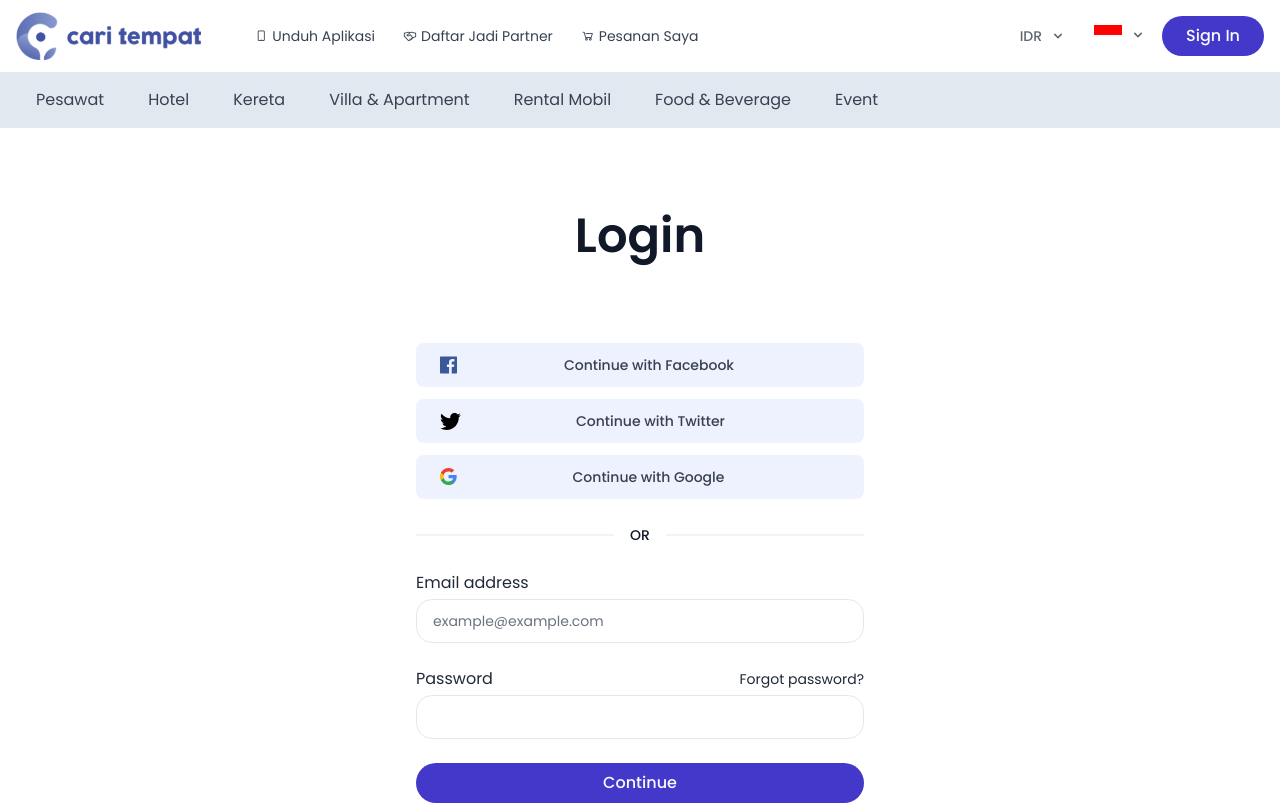
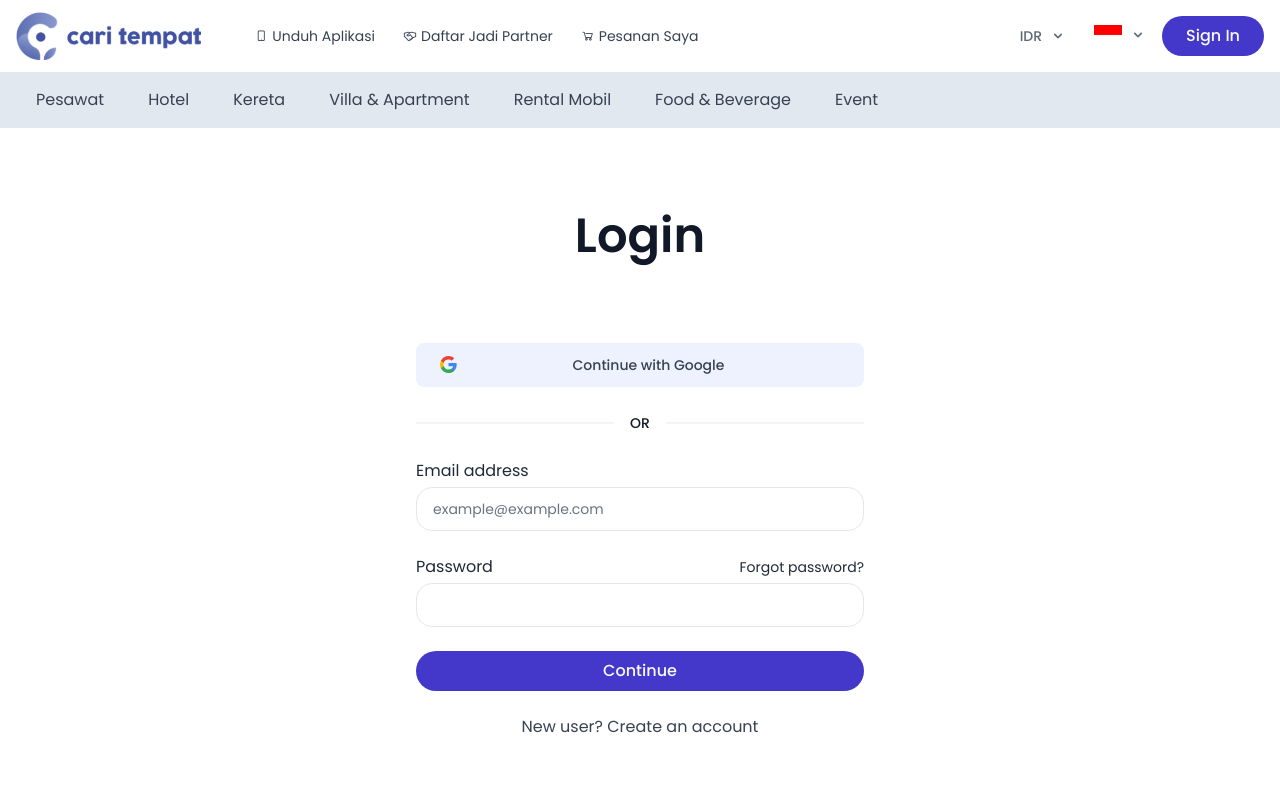
Before and after one commit to safarudinyoga/ct-fe, a React (Create React App) app: page /caritempat/v2/login in a window 1280 px wide. Shown: the top 805 px of the page. Built offline with nearby package versions, Linux system fonts and the light colour scheme.

Commit message:
:zap: init

```diff
--- a/src/containers/PageLogin/PageLogin.tsx
+++ b/src/containers/PageLogin/PageLogin.tsx
@@ -1,27 +1,17 @@
 import React, { FC } from "react";
-import facebookSvg from "images/Facebook.svg";
-import twitterSvg from "images/Twitter.svg";
+import { useFormik } from 'formik'
+import * as Yup from 'yup'
 import googleSvg from "images/Google.svg";
 import { Helmet } from "react-helmet";
 import Input from "shared/Input/Input";
 import { Link } from "react-router-dom";
 import ButtonPrimary from "shared/Button/ButtonPrimary";
-
+import { TextError } from "shared/TextError";
 export interface PageLoginProps {
   className?: string;
 }
 
 const loginSocials = [
-  {
-    name: "Continue with Facebook",
-    href: "#",
-    icon: facebookSvg,
-  },
-  {
-    name: "Continue with Twitter",
-    href: "#",
-    icon: twitterSvg,
-  },
   {
     name: "Continue with Google",
     href: "#",
@@ -30,6 +20,21 @@ const loginSocials = [
 ];
 
 const PageLogin: FC<PageLoginProps> = ({ className = "" }) => {
+
+  const { handleChange, handleSubmit, values, errors, touched, setValues } = useFormik({
+    initialValues: {
+      email: '',
+      password: ''
+    },
+    validationSchema: Yup.object({
+      email: Yup.string().email('Invalid email format').required('Email is Required!'),
+      password: Yup.string().required('Password is Required!')
+    }),
+    onSubmit: (val) => {
+      console.log(val);
+    }
+  })
+
   return (
     <div className={`nc-PageLogin ${className}`} data-nc-id="PageLogin">
       <Helmet>
@@ -66,16 +71,23 @@ const PageLogin: FC<PageLoginProps> = ({ className = "" }) => {
             <div className="absolute left-0 w-full top-1/2 transform -translate-y-1/2 border border-neutral-100 dark:border-neutral-800"></div>
           </div>
           {/* FORM */}
-          <form className="grid grid-cols-1 gap-6" action="#" method="post">
+          <form className="grid grid-cols-1 gap-6" onSubmit={handleSubmit} autoComplete='off'>
             <label className="block">
               <span className="text-neutral-800 dark:text-neutral-200">
                 Email address
               </span>
               <Input
+                name="email"
+                id="email"
                 type="email"
+                value={values.email}
                 placeholder="example@example.com"
-                className="mt-1"
+                onChange={handleChange}
+                className={errors.email && touched.email ? 'is-invalid mt-1' : 'mt-1'}
               />
+              {errors.email && touched.email &&
+                <TextError>{errors.email}</TextError>
+              }
             </label>
             <label className="block">
               <span className="flex justify-between items-center text-neutral-800 dark:text-neutral-200">
@@ -84,7 +96,17 @@ const PageLogin: FC<PageLoginProps> = ({ className = "" }) => {
                   Forgot password?
                 </Link>
               </span>
-              <Input type="password" className="mt-1" />
+              <Input
+                name="password"
+                id="password"
+                type="password"
+                value={values.password}
+                onChange={handleChange}
+                className={errors.password && touched.password ? 'is-invalid mt-1' : 'mt-1'}
+              />
+              {errors.password && touched.password &&
+                <TextError>{errors.password}</TextError>
+              }
             </label>
             <ButtonPrimary type="submit">Continue</ButtonPrimary>
           </form>
--- a/src/index.tsx
+++ b/src/index.tsx
@@ -1,5 +1,6 @@
 import React from "react";
 import ReactDOM from "react-dom/client";
+import { Provider } from 'react-redux'
 //
 import "react-dates/initialize";
 import "react-dates/lib/css/_datepicker.css";
@@ -12,15 +13,16 @@ import "./fonts/line-awesome-1.3.0/css/line-awesome.css";
 //
 import App from "./App";
 import reportWebVitals from "./reportWebVitals";
+import store from './store'
 
 const root = ReactDOM.createRoot(
   document.getElementById("root") as HTMLElement
 );
 
 root.render(
-  // <React.StrictMode>
-  <App />
-  // </React.StrictMode>
+  <Provider store={store}>
+    <App />
+  </Provider>
 );
 
 // If you want to start measuring performance in your app, pass a function
--- /dev/null
+++ b/src/routers/privateRouter/index.tsx
@@ -0,0 +1,42 @@
+import React from 'react'
+import { Route, Redirect } from 'react-router-dom'
+import PropTypes from 'prop-types'
+import Cookies from 'universal-cookie'
+
+// import { SITE_COOKIES, MENU } from '@config'
+
+const cookies = new Cookies()
+
+export interface IPrivateRouterProps {
+  children: React.ReactNode
+}
+
+const PrivateRouter = ({ component: Component, ...rest }: IPrivateRouterProps) => (
+  <Route
+    {...rest}
+    render={(props) =>
+      // cookies.get(SITE_COOKIES.TOKEN) || cookies.get(SITE_COOKIES.SESSIONID) ? (
+      true ? (
+        <Component {...props} />
+      ) : (
+        <Redirect
+          to={{
+            pathname: MENU.LOGIN,
+            state: { from: props.location },
+          }}
+        />
+      )
+    }
+  />
+)
+
+PrivateRouter.defaultProps = {
+  location: null,
+}
+
+PrivateRouter.propTypes = {
+  component: PropTypes.func.isRequired,
+  location: PropTypes.object,
+}
+
+export default PrivateRouter
--- /dev/null
+++ b/src/shared/TextError/index.tsx
@@ -0,0 +1,11 @@
+import * as React from 'react';
+
+export interface ITextErrorProps {
+  children: React.ReactNode
+}
+
+export function TextError (props: ITextErrorProps) {
+  return (
+    <p className='global-error-message'>{props.children}</p>
+  )
+}
--- /dev/null
+++ b/src/store/index.ts
@@ -0,0 +1,12 @@
+import { configureStore } from '@reduxjs/toolkit'
+import { combineReducers } from 'redux'
+
+const reducer = combineReducers({
+  // here we will be adding reducers
+})
+
+const store = configureStore({
+  reducer,
+})
+
+export default store;
--- /dev/null
+++ b/src/styles/_mixins.sass
@@ -0,0 +1,24 @@
+@mixin flex($flexDirection: false, $justifyDirection: false, $alignDirection: false, $flexWrap: false, $alignContent: false)
+  display: flex
+  @if $flexDirection != false
+    flex-direction: $flexDirection
+  @if $justifyDirection
+    justify-content: $justifyDirection
+  @if $alignDirection
+    align-items: $alignDirection
+  @if $flexWrap
+    flex-wrap: $flexWrap
+  @if $alignContent
+    align-content: $alignContent
+
+@mixin typograph($size: false, $weight: false, $color: false, $lineHeight: false, $letterSpacing: false)
+  @if $size != false
+    font-size: $size
+  @if $weight != false
+    font-weight: $weight
+  @if $color != false
+    color: $color
+  @if $lineHeight != false
+    line-height: $lineHeight
+  @if $letterSpacing != false
+    letter-spacing: $letterSpacing
--- a/src/styles/index.scss
+++ b/src/styles/index.scss
@@ -5,5 +5,17 @@
 @import "./_dates";
 //
 @import "./header";
+@import './_mixins.sass';
 
 @import "node_modules/@glidejs/glide/src/assets/sass/glide.core";
+
+.is-invalid {
+  border: 1px solid #dc3545 !important;
+}
+
+.global-error-message {
+  margin-top: 0.25rem;
+  margin-bottom: 0 !important;
+  @include typograph($size: 12px, $weight: 400, $color: #AC2C24 !important);
+  float: left;
+}
```
Also changed, not shown: package.json (+6 -1 lines), 2 other files (tests, documents, lock files or other folders).
